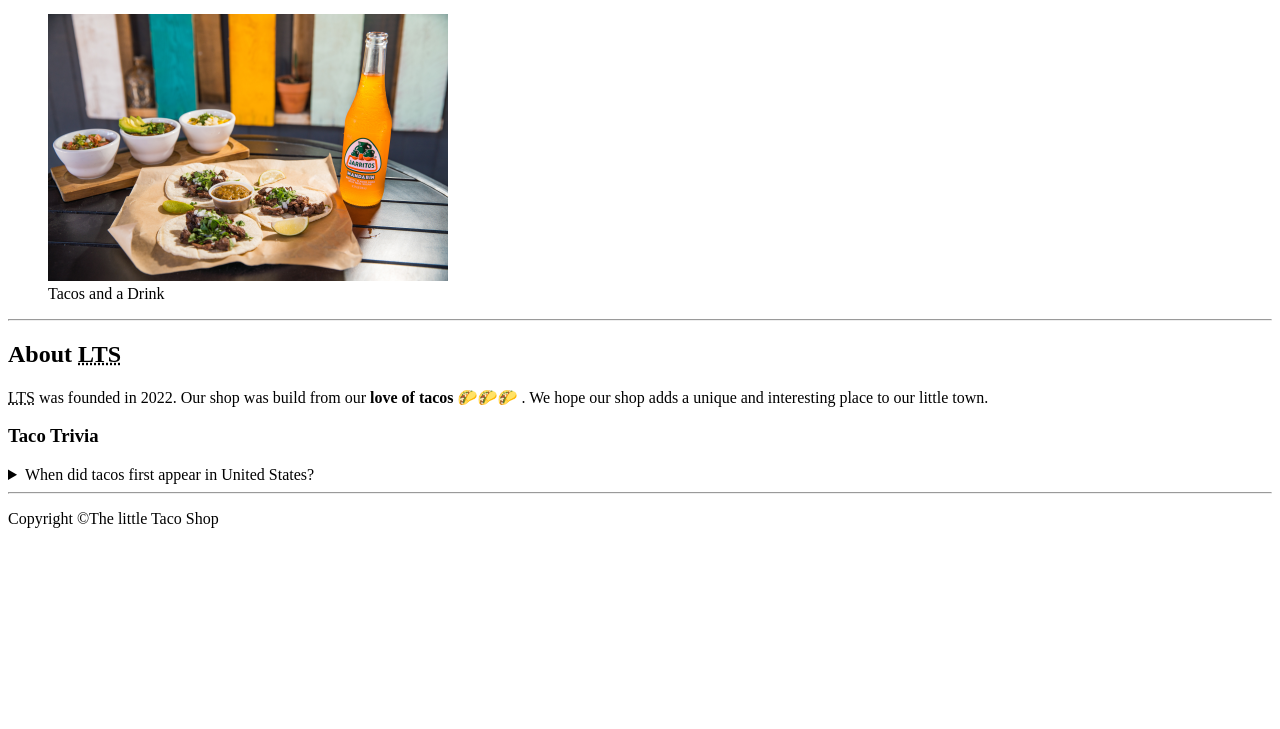
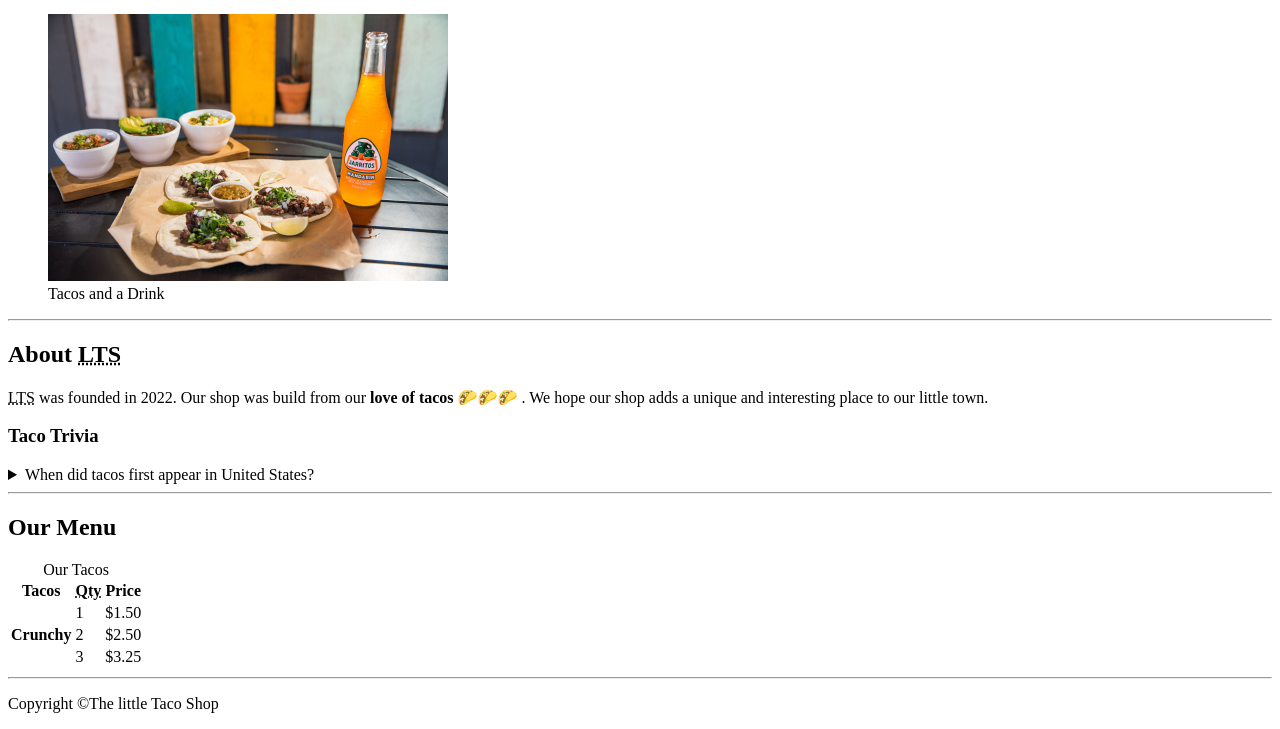
Before and after one commit to SaishKamat/taco-website-using-html_css, a plain HTML site: page index.html in a window 1280 px wide. Shown: the part 180-909 px from the top of the page. Before the commit the page ends 800 px from the top, so only its background shows below. Drawn offline with Linux system fonts and the light colour scheme.

Commit message:
modified all html files

```diff
--- a/index.html
+++ b/index.html
@@ -74,6 +74,39 @@
                 </aside>
 
             </article>
+            <hr>
+            <article id="menu">
+
+                <h2>Our Menu</h2>
+                <table>
+                    <caption>Our Tacos</caption>
+                    <thead>
+                        <tr>
+                            <th>Tacos</th>
+                            <th scope="col"><abbr title="Quantity">Qty</abbr></th>
+                            <th scope="col">Price</th>
+                        </tr>
+                    </thead>
+                    <tbody>
+                        <tr>
+                            <th scope="row" rowspan="3">
+                                Crunchy
+                            </th>
+                            <td>1</td>
+                            <td>$1.50</td>
+                        </tr>
+                        <tr>
+                            <td>2</td>
+                            <td>$2.50</td>
+                        </tr>
+                        <tr>
+                            <td>3</td>
+                            <td>$3.25</td>
+                        </tr>
+                    </tbody>
+                </table>
+
+            </article>
 
         </main>
 
```
Also changed, not shown: contact.html (+6 -6 lines), hours.html (+4 -4 lines).
